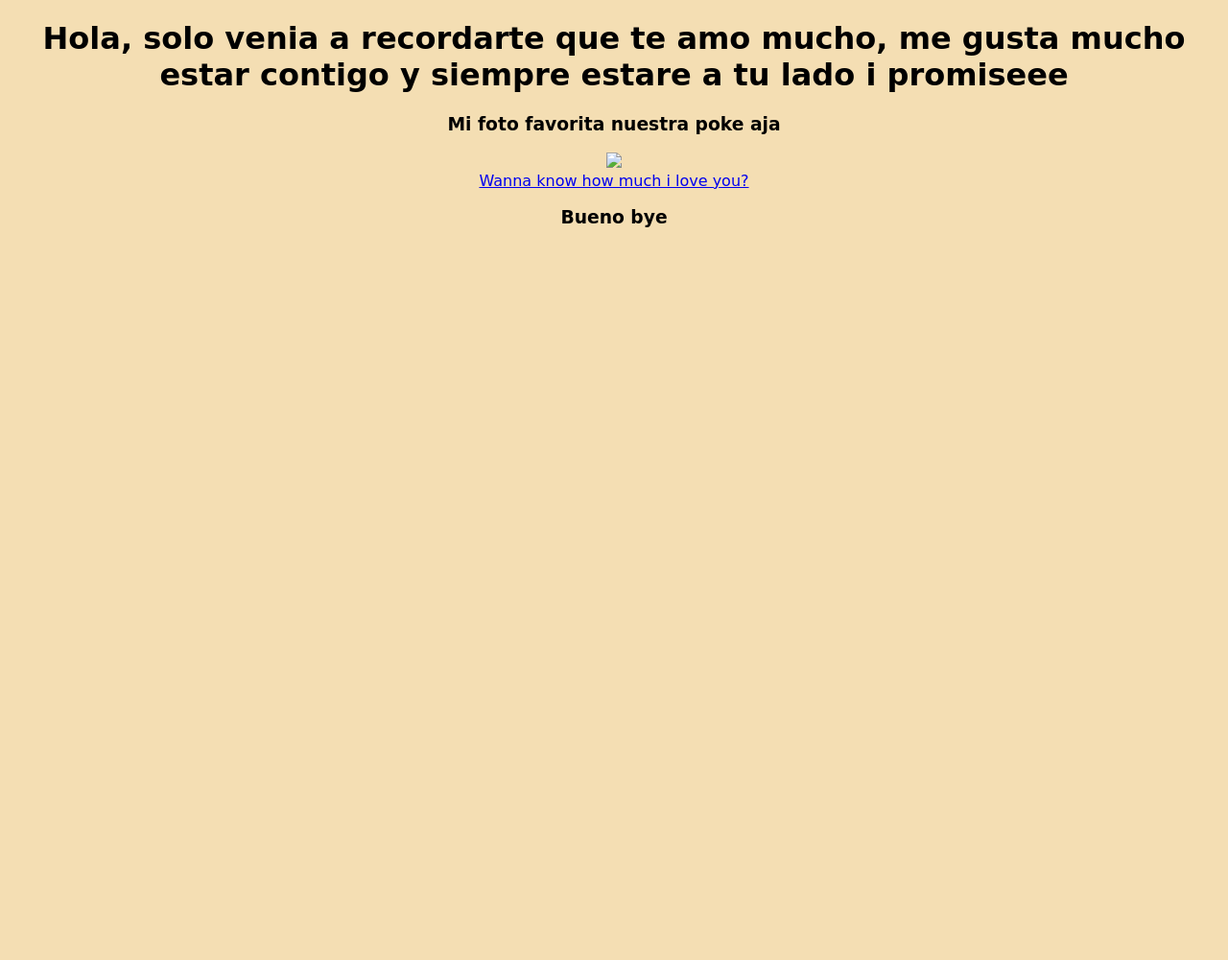
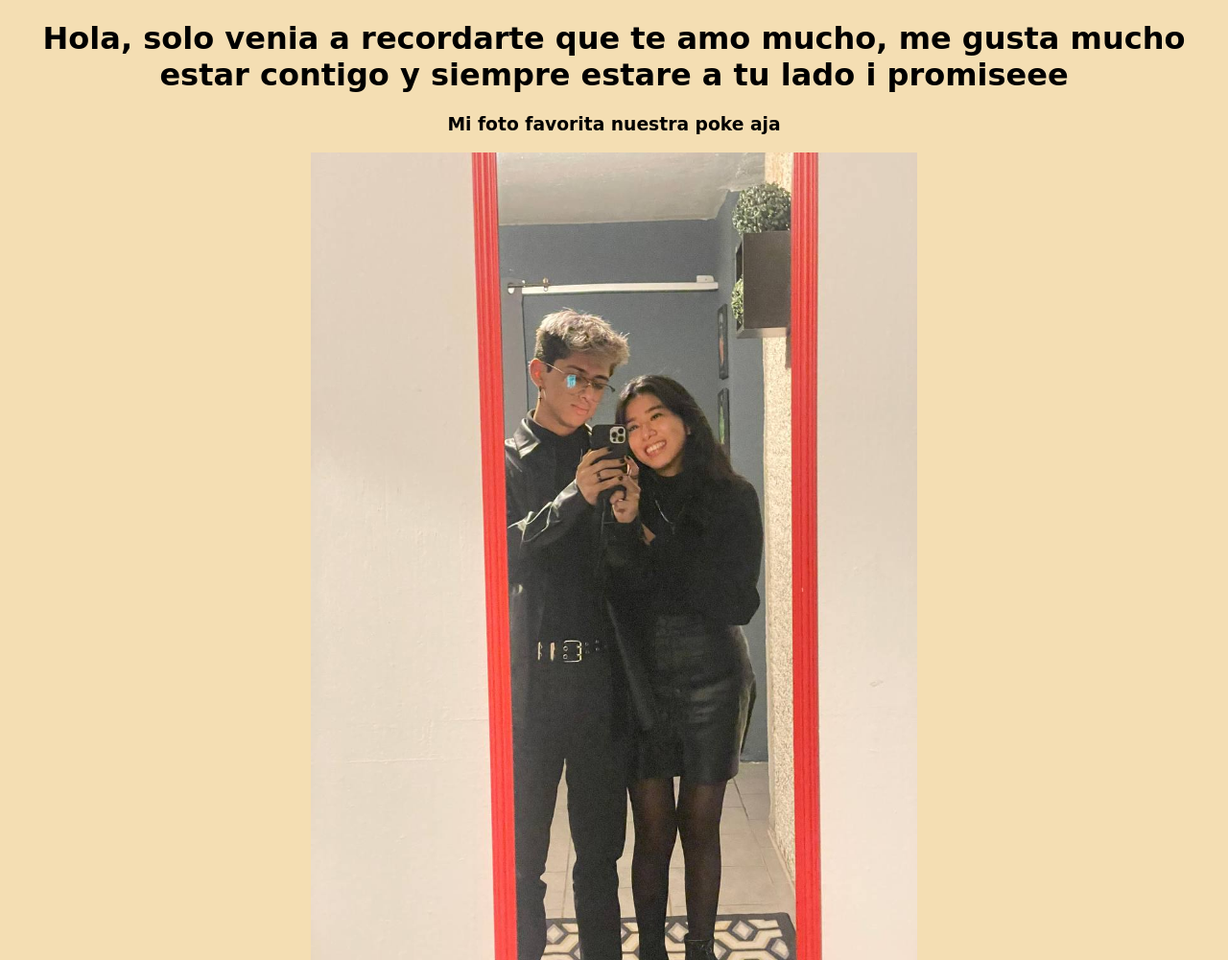
Before and after one commit to AllanChopen/eunice, a plain HTML site: page index.html in a window 1280 px wide. Shown: the top 1001 px of the page at 96% size. Before the commit the page ends 800 px from the top, so only its background shows below. Drawn offline with Linux system fonts and the light colour scheme; a web font is replaced by a local one.

Commit message:
Update index.html

```diff
--- a/index.html
+++ b/index.html
@@ -21,7 +21,7 @@
     </div>
     <div id="image">
       <h3>Mi foto favorita nuestra poke aja</h3>
-      <img src="/EUWP/assets/image.jpg" width="50%" />
+      <img src="./assets/image.jpg" width="50%" />
     </div>
     <div id="love">
       <a href="./love.html">Wanna know how much i love you?</a>
```
